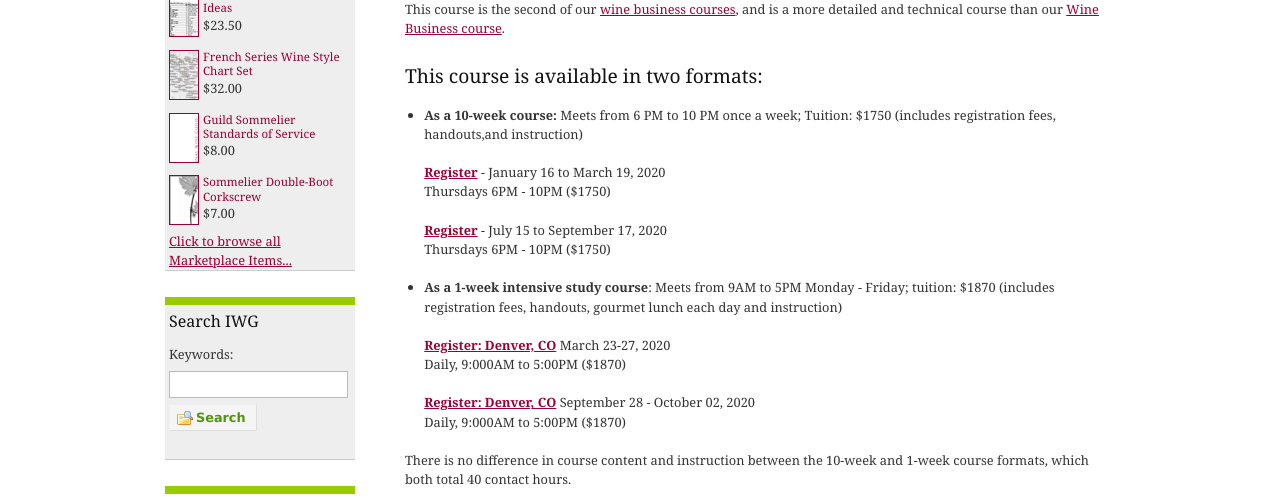
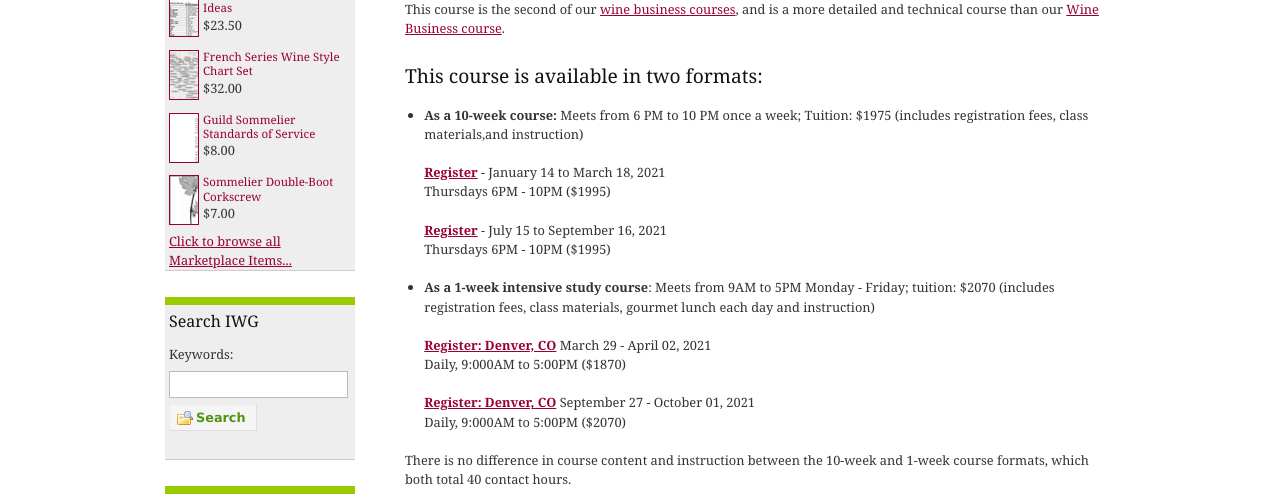
Before and after one commit to CKDev/internationalwineguild.com, a Jekyll site: the page built from international-wine-markets-and-management-course.html, in a window 1280 px wide and 900 px high, scrolled down 842 px. Shown: the part 154-651 px from the top of the window. Built offline with Jekyll 4.4.1, drawn with Linux system fonts in a browser that asks for light colours; a script that is not in the unit is left out; comment, search, counter and statistics services are not loaded.

Commit message:
Update international-wine-markets-and-management-course.html

```diff
--- a/international-wine-markets-and-management-course.html
+++ b/international-wine-markets-and-management-course.html
@@ -32,33 +32,33 @@ permalink: "/international-wine-markets-and-management-course"
     Business course</a>.&nbsp;</p>
 <h3>This course is available in two formats:</h3>
 <ul>
-  <li><strong>As a 10-week course:</strong> Meets from 6 PM to 10 PM once a week; Tuition: $1750 (includes
-    registration fees, handouts,and instruction)<br>
+  <li><strong>As a 10-week course:</strong> Meets from 6 PM to 10 PM once a week; Tuition: $1975 (includes
+    registration fees, class materials,and instruction)<br>
     <br>
 
     <p><a
-        href="http://ww4.aitsafe.com/cf/add.cfm?userid=6714687&amp;product=Markets+and+Management+Course++-++01/16-03/26+2020&amp;price=1750&amp;return=www.internationalwineguild.com/international-wine-markets-and-management-course"><strong>Register</strong></a>&nbsp;-
-      January 16 to March 19, 2020<br>
-      Thursdays 6PM - 10PM ($1750)</p>
+        href="http://ww4.aitsafe.com/cf/add.cfm?userid=6714687&amp;product=Markets+and+Management+Course++-++01/16-03/26+2021&amp;price=1995&amp;return=www.internationalwineguild.com/international-wine-markets-and-management-course"><strong>Register</strong></a>&nbsp;-
+      January 14 to March 18, 2021<br>
+      Thursdays 6PM - 10PM ($1995)</p>
 
     <p><a
-        href="http://ww4.aitsafe.com/cf/add.cfm?userid=6714687&amp;product=Markets+and+Management+Course++-++07/15-9/17+2020&amp;price=1750&amp;return=www.internationalwineguild.com/international-wine-markets-and-management-course"><strong>Register</strong></a>&nbsp;-
-      July 15 to September 17, 2020<br>
-      Thursdays 6PM - 10PM ($1750)</p>
+        href="http://ww4.aitsafe.com/cf/add.cfm?userid=6714687&amp;product=Markets+and+Management+Course++-++07/15-9/16+2021&amp;price=1995&amp;return=www.internationalwineguild.com/international-wine-markets-and-management-course"><strong>Register</strong></a>&nbsp;-
+      July 15 to September 16, 2021<br>
+      Thursdays 6PM - 10PM ($1995)</p>
 
   </li>
   <li><strong>As a 1-week intensive study course</strong>: Meets from 9AM to 5PM Monday - Friday; tuition:
-    $1870 (includes registration fees, handouts, gourmet lunch each day and instruction)<br>
+    $2070 (includes registration fees, class materials, gourmet lunch each day and instruction)<br>
 
     <br>
-    <a href="http://ww4.aitsafe.com/cf/add.cfm?userid=6714687&amp;product=Intensive+Study+Markets+and+Management+Course+Denver++-++March+23+-March+27,+2020&amp;price=1870&amp;return=www.internationalwineguild.com/Internationa-Wine-Markets-and-Management-Course-registration"
-      class="ga-track"><strong>Register: Denver, CO</strong></a>&nbsp;March 23-27, 2020<br>
+    <a href="http://ww4.aitsafe.com/cf/add.cfm?userid=6714687&amp;product=Intensive+Study+Markets+and+Management+Course+Denver++-++March+29+-April+02,+2021&amp;price=2070&amp;return=www.internationalwineguild.com/Internationa-Wine-Markets-and-Management-Course-registration"
+      class="ga-track"><strong>Register: Denver, CO</strong></a>&nbsp;March 29 - April 02, 2021<br>
     Daily, 9:000AM to 5:00PM ($1870) <br>
 
     <br>
-    <a href="http://ww4.aitsafe.com/cf/add.cfm?userid=6714687&amp;product=Intensive+Study+Markets+and+Management+Course+Denver++-++September+28+-+October+02,+2020&amp;price=18705&amp;return=www.internationalwineguild.com/Internationa-Wine-Markets-and-Management-Course-registration"
-      class="ga-track"><strong>Register: Denver, CO</strong></a>&nbsp;September 28 - October 02, 2020<br>
-    Daily, 9:000AM to 5:00PM ($1870) <br>
+    <a href="http://ww4.aitsafe.com/cf/add.cfm?userid=6714687&amp;product=Intensive+Study+Markets+and+Management+Course+Denver++-++September+29+-+October+01,+2021&amp;price=20705&amp;return=www.internationalwineguild.com/Internationa-Wine-Markets-and-Management-Course-registration"
+      class="ga-track"><strong>Register: Denver, CO</strong></a>&nbsp;September 27 - October 01, 2021<br>
+    Daily, 9:000AM to 5:00PM ($2070) <br>
   </li>
 </ul>
 <p>There is no difference in course content and instruction between the 10-week and 1-week course formats, which both
```
